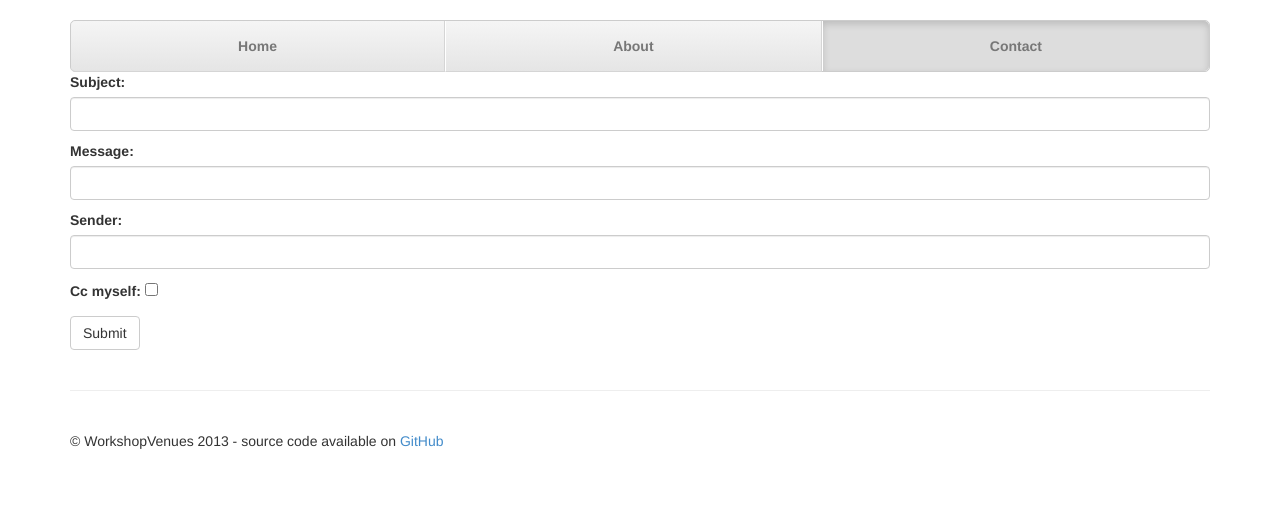
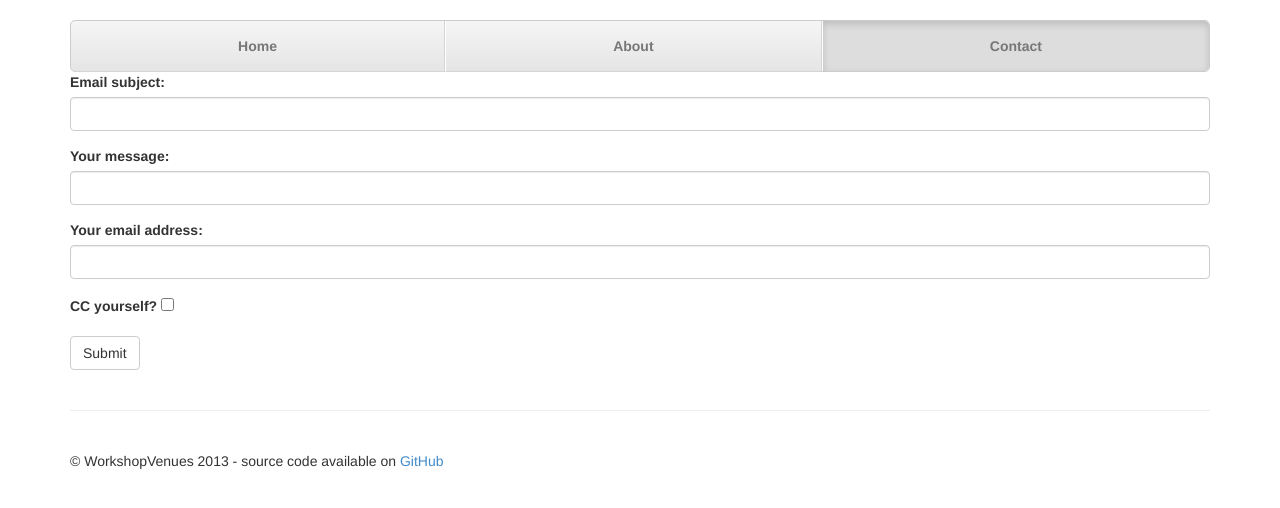
Before and after one commit to andreagrandi/workshopvenues, a Django app: page /contact/ in a window 1280 px wide. Shown: the top 508 px of the page. Run offline with Django 3.2, Linux system fonts and the light colour scheme.

Commit message:
Group controls under form-group

```diff
--- a/workshopvenues/workshopvenues/templates/contact/index.html
+++ b/workshopvenues/workshopvenues/templates/contact/index.html
@@ -10,7 +10,27 @@
 
 {% block content %}
 	<form action="/contact/" method="post">{% csrf_token %}
-		{{ form.as_p }}
+		{{ form.non_field_errors }}
+	    <div class="form-group">
+	        {{ form.subject.errors }}
+	        <label for="id_subject">Email subject:</label>
+	        {{ form.subject }}
+	    </div>
+	    <div class="form-group">
+	        {{ form.message.errors }}
+	        <label for="id_message">Your message:</label>
+	        {{ form.message }}
+	    </div>
+	    <div class="form-group">
+	        {{ form.sender.errors }}
+	        <label for="id_sender">Your email address:</label>
+	        {{ form.sender }}
+	    </div>
+	    <div class="form-group">
+	        {{ form.cc_myself.errors }}
+	        <label for="id_cc_myself">CC yourself?</label>
+	        {{ form.cc_myself }}
+	    </div>
 		<input class="btn btn-default" type="submit" value="Submit" />
 	</form>
 {% endblock %}
```
